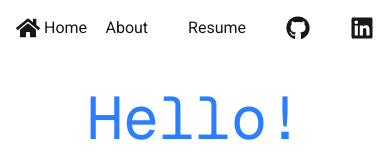
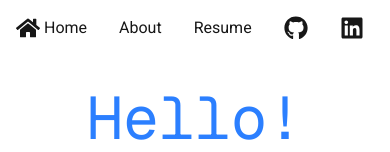
Before and after one commit to devesh-kmishra/nextjs-portfolio, a Next.js app: page / in a window 390 px wide. Shown: the top 152 px of the page. Built offline with nearby package versions, Linux system fonts and the light colour scheme.

Commit message:
fixed navbar

```diff
--- a/src/app/layout.jsx
+++ b/src/app/layout.jsx
@@ -32,15 +32,15 @@ export default function RootLayout({ children }) {
       <body
         className={`${geistSans.variable} ${geistMono.variable} ${roboto.className} antialiased`}
       >
-        <div className='h-full flex items-center justify-between px-4 lg:px-12 py-4 lg:text-xl'>
+        <div className='h-full flex items-center lg:justify-between px-4 lg:px-12 py-4 lg:text-xl'>
           <Link
             href='/'
-            className='flex hover:scale-95 transition-all duration-100'
+            className='flex hover:scale-95 transition-all duration-100 mr-8'
           >
             <FaHome className='text-2xl mr-1 self-center' />
             Home
           </Link>
-          <div className='flex gap-10 lg:gap-12'>
+          <div className='flex gap-8 lg:gap-12'>
             <Link
               href='/about'
               className='hover:scale-95 transition-all duration-100'
```
